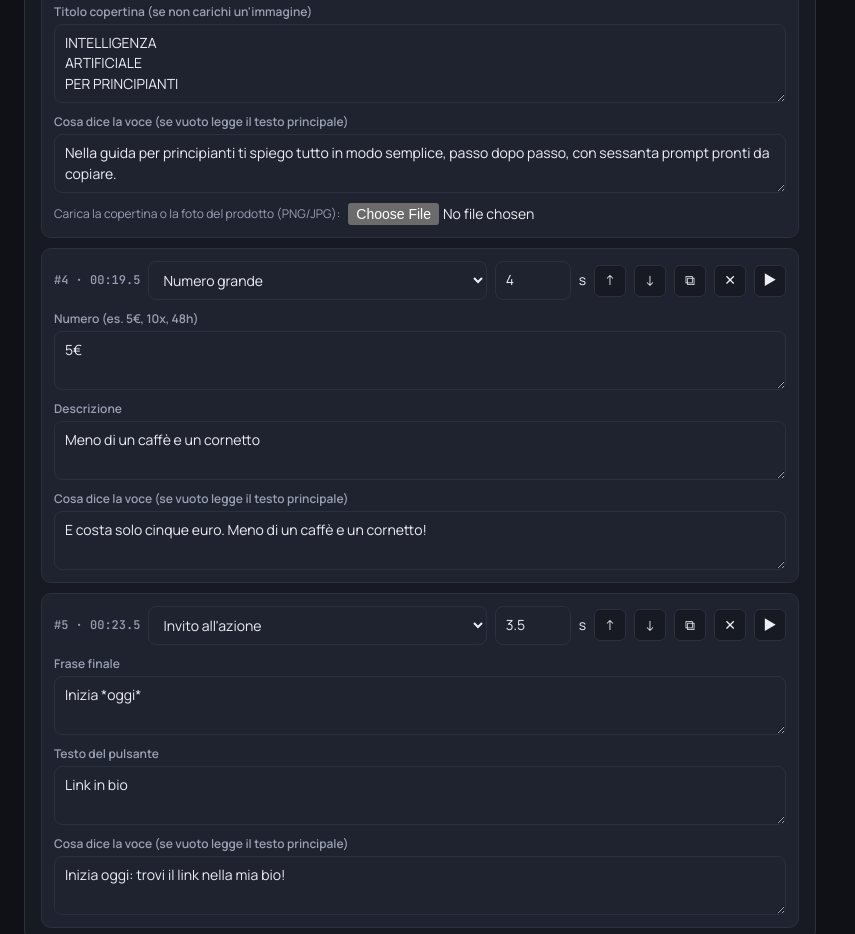
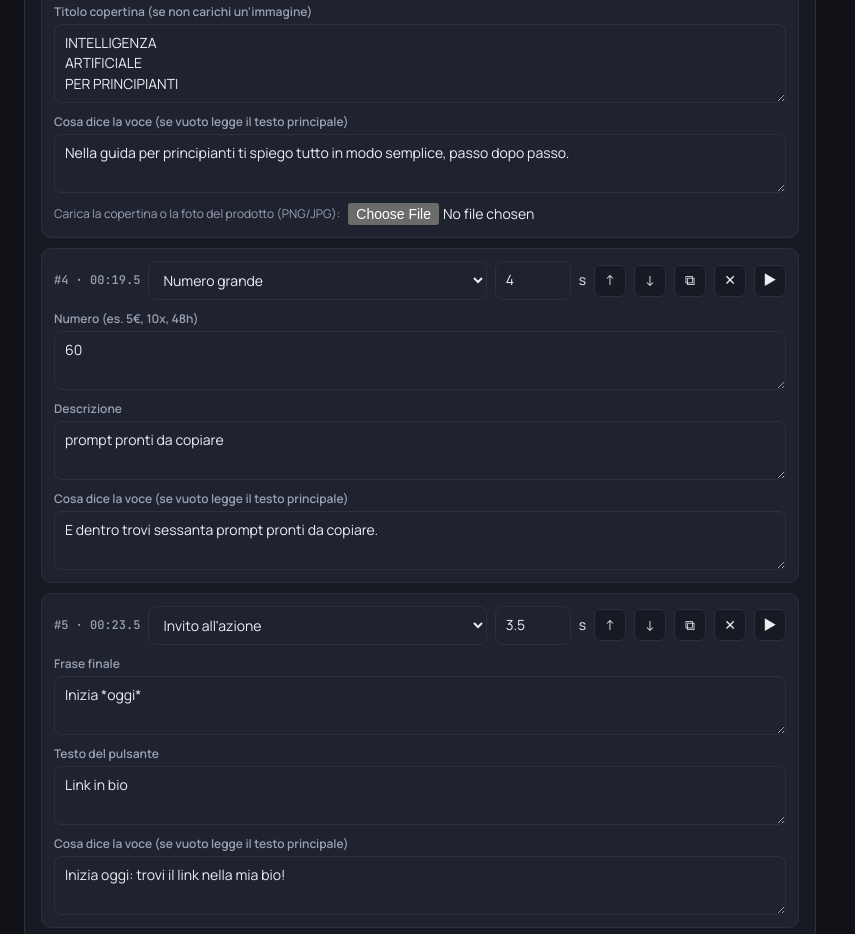
Before and after one commit to bazarcaadinaioana/Video-AI, a plain HTML site: page index.html in a window 1280 px wide. Shown: the part 1655-2589 px from the top of the page, without its empty margins (0-855 px from the left). Drawn offline with nearby package versions, Linux system fonts and the light colour scheme; animation ran at ten frames a second.

Commit message:
Remove the price from the ebook video templates
Co-Authored-By: Claude Opus 5.5 <noreply@anthropic.com>
Claude-Session: https://claude.ai/code/session_01TRyadEuUN4dbi9n8J7A93Q

```diff
--- a/index.html
+++ b/index.html
@@ -279,8 +279,8 @@ const TEMPLATES = [
     scenes: [
       { type: "hook", text: "Usi l'AI *solo per chattare?*", sub: "Ti stai perdendo il meglio", say: "Ciao! Usi ancora l'intelligenza artificiale solo per chattare? Allora ti stai perdendo il meglio.", dur: 5 },
       { type: "list", text: "Con l'AI puoi:", sub: "Scrivere testi in pochi secondi\nCreare immagini e loghi\nFare video per i social\nRisparmiare ore ogni settimana", say: "Con l'intelligenza artificiale puoi scrivere testi in pochi secondi, creare immagini e loghi, fare video per i social, e risparmiare ore ogni settimana.", dur: 8 },
-      { type: "product", text: "La guida *per principianti*", sub: "Spiegata semplice, passo dopo passo", cover: "INTELLIGENZA\nARTIFICIALE\nPER PRINCIPIANTI", say: "Nella guida per principianti ti spiego tutto in modo semplice, passo dopo passo, con sessanta prompt pronti da copiare.", dur: 6.5 },
-      { type: "stat", text: "5€", sub: "Meno di un caffè e un cornetto", say: "E costa solo cinque euro. Meno di un caffè e un cornetto!", dur: 4 },
+      { type: "product", text: "La guida *per principianti*", sub: "Spiegata semplice, passo dopo passo", cover: "INTELLIGENZA\nARTIFICIALE\nPER PRINCIPIANTI", say: "Nella guida per principianti ti spiego tutto in modo semplice, passo dopo passo.", dur: 6.5 },
+      { type: "stat", text: "60", sub: "prompt pronti da copiare", say: "E dentro trovi sessanta prompt pronti da copiare.", dur: 4 },
       { type: "cta", text: "Inizia *oggi*", sub: "Link in bio", say: "Inizia oggi: trovi il link nella mia bio!", dur: 3.5 },
     ],
     caption: "Vuoi iniziare con l'intelligenza artificiale ma non sai da dove partire? 📚 La mia guida per principianti ti spiega tutto in modo semplice, passo dopo passo. Link in bio 👆\n\n#intelligenzaartificiale #ai #chatgpt #imparaconTikTok #ebook #principianti #tecnologia",
@@ -291,8 +291,8 @@ const TEMPLATES = [
     scenes: [
       { type: "hook", text: "Still using AI *just to chat?*", sub: "You're missing the best part", say: "Hi! Are you still using artificial intelligence just to chat? Then you're missing the best part.", dur: 5 },
       { type: "list", text: "With AI you can:", sub: "Write copy in seconds\nCreate images and logos\nMake videos for social media\nSave hours every week", say: "With artificial intelligence you can write copy in seconds, create images and logos, make videos for social media, and save hours every week.", dur: 8 },
-      { type: "product", text: "The *beginner's* guide", sub: "Simple, step by step", cover: "ARTIFICIAL\nINTELLIGENCE\nFOR BEGINNERS", say: "My beginner's guide explains everything simply, step by step, with sixty ready-to-copy prompts.", dur: 6.5 },
-      { type: "stat", text: "5€", sub: "Less than a coffee and a croissant", say: "And it's only five euros. Less than a coffee and a croissant!", dur: 4 },
+      { type: "product", text: "The *beginner's* guide", sub: "Simple, step by step", cover: "ARTIFICIAL\nINTELLIGENCE\nFOR BEGINNERS", say: "My beginner's guide explains everything simply, step by step.", dur: 6.5 },
+      { type: "stat", text: "60", sub: "ready-to-copy prompts", say: "And inside you'll find sixty ready-to-copy prompts.", dur: 4 },
       { type: "cta", text: "Start *today*", sub: "Link in bio", say: "Start today: the link is in my bio!", dur: 3.5 },
     ],
     caption: "Want to start with AI but don't know where to begin? 📚 My beginner's guide explains everything step by step. Link in bio 👆\n\n#artificialintelligence #ai #chatgpt #learnontiktok #ebook #beginners #tech",
```
